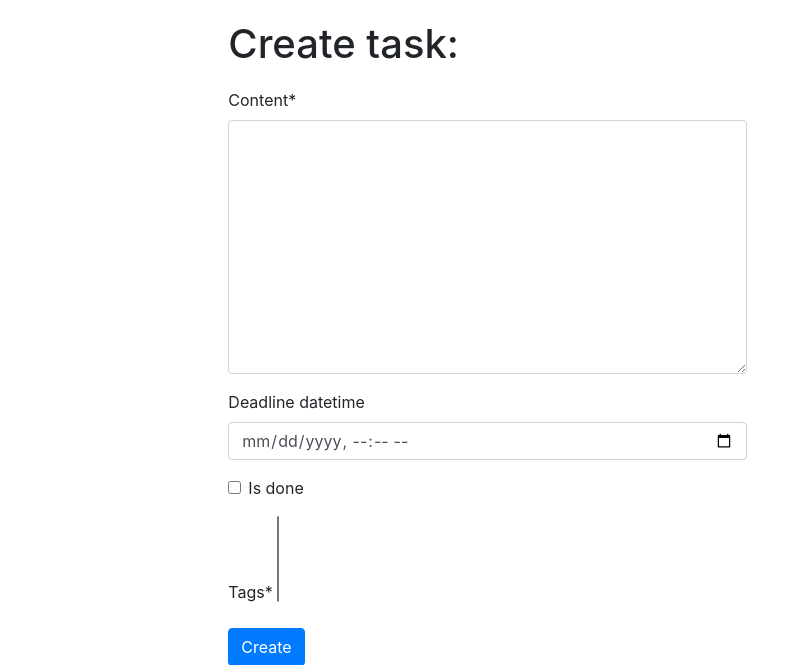
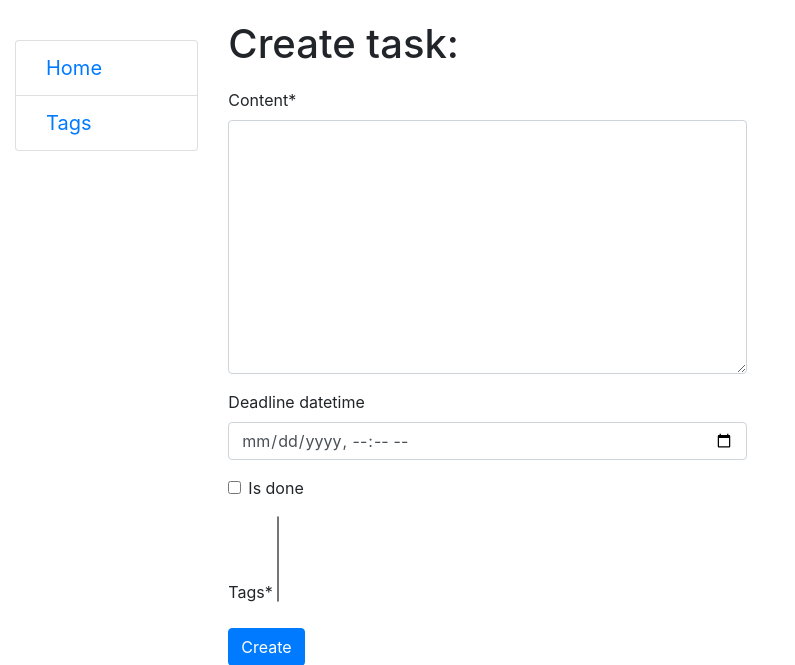
Before and after one commit to hbilous/todo-list, a Django app: page /task/create in a window 1280 px wide. Shown: the top 665 px of the page, without its empty margins (0-795 px from the left). Run offline with Django 5.2, Linux system fonts and the light colour scheme; data that the repository does not hold is empty; some libraries are stand-ins or nearby versions.

Commit message:
added template for sidebar and include sidebar to base.html

```diff
--- a/static/css/styles.css
+++ b/static/css/styles.css
@@ -9,3 +9,12 @@
 th, td {
     padding: 15px;
 }
+
+.side-nav {
+    margin-top: 40px;
+    font-size: 20px;
+}
+
+.side-nav li a {
+    margin-left: 10px;
+}
--- a/templates/base.html
+++ b/templates/base.html
@@ -17,7 +17,7 @@
     <div class="col-sm-2">
       <aside>
         {% block sidebar %}
-
+          {% include "includes/sidebar.html" %}
         {% endblock %}
       </aside>
     </div>
--- a/templates/includes/sidebar.html
+++ b/templates/includes/sidebar.html
@@ -0,0 +1,4 @@
+<ul class="side-nav sidebar-nav list-group">
+  <li class="list-group-item"><a href="{% url 'todo:task-list' %}">Home</a></li>
+  <li class="list-group-item"><a href="{% url 'todo:tag-list' %}">Tags</a></li>
+</ul>
```
